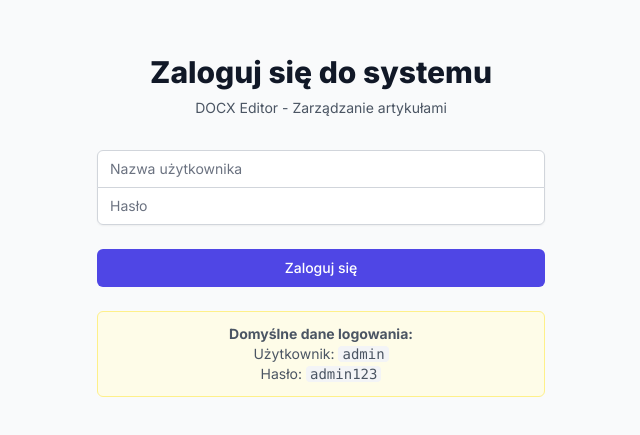
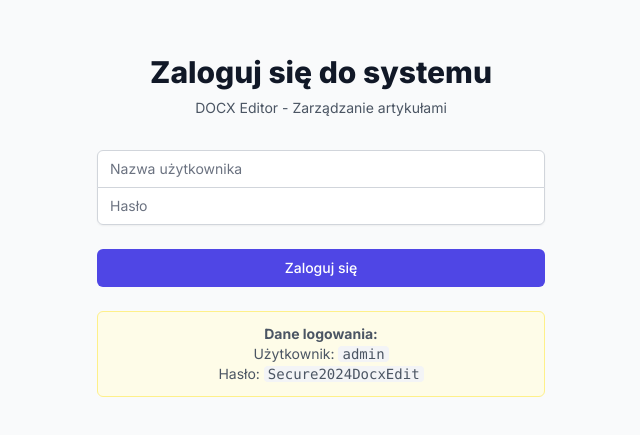
Before and after one commit to pavelzin/docxtojson, a Next.js app in the folder frontend/: page /login in a window 1280 px wide. Shown: the part 187-622 px from the top of the page, without its empty margins (319-959 px from the left). Built offline with nearby package versions, Linux system fonts and the light colour scheme; no server answers.

Commit message:
Zaktualizuj hasło na stronie logowania

```diff
--- a/frontend/app/login/page.js
+++ b/frontend/app/login/page.js
@@ -109,9 +109,9 @@ export default function LoginPage() {
 
           <div className="text-center">
             <div className="text-sm text-gray-600 bg-yellow-50 p-3 rounded-md border border-yellow-200">
-              <strong>Domyślne dane logowania:</strong><br />
+              <strong>Dane logowania:</strong><br />
               Użytkownik: <code className="bg-gray-100 px-1 rounded">admin</code><br />
-              Hasło: <code className="bg-gray-100 px-1 rounded">admin123</code>
+              Hasło: <code className="bg-gray-100 px-1 rounded">Secure2024DocxEdit</code>
             </div>
           </div>
         </form>
```
